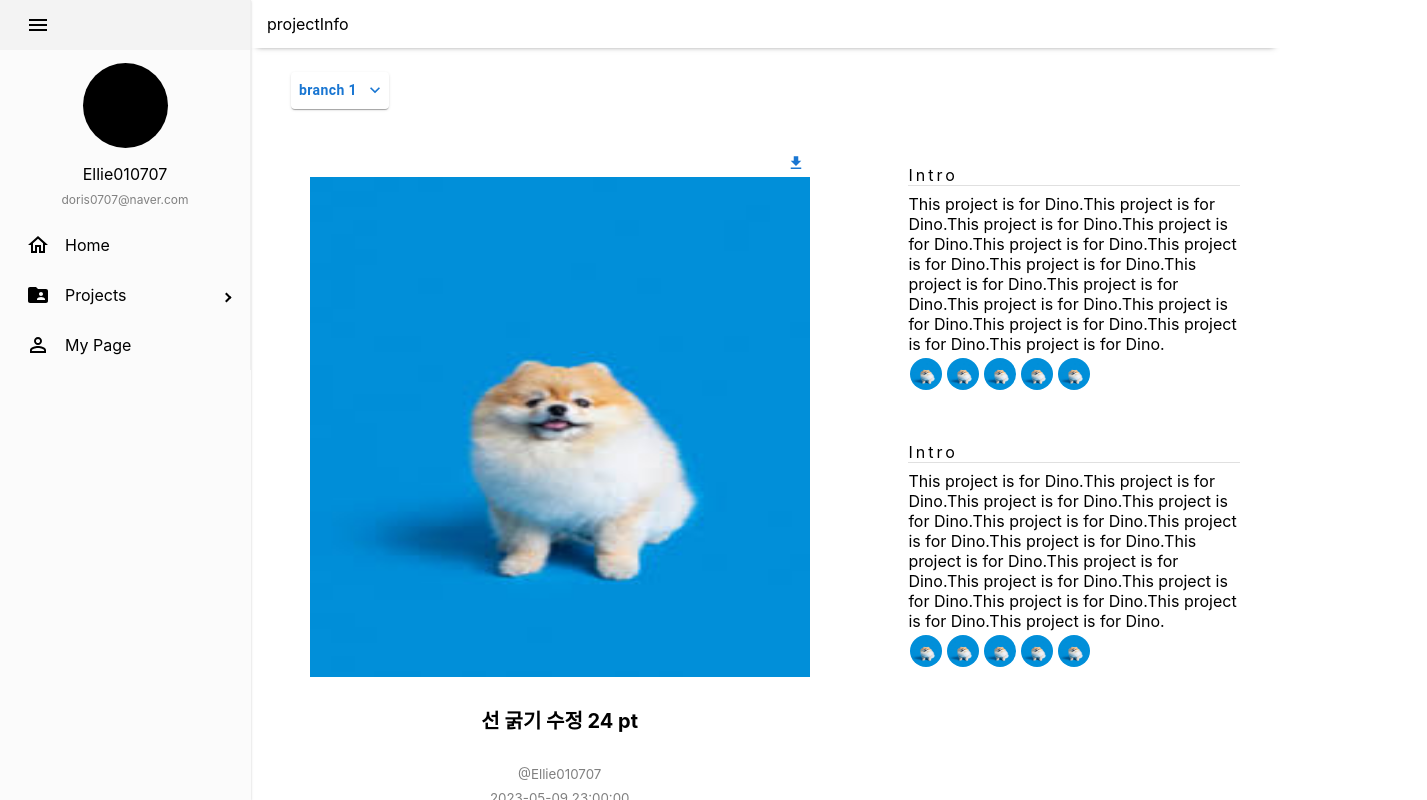
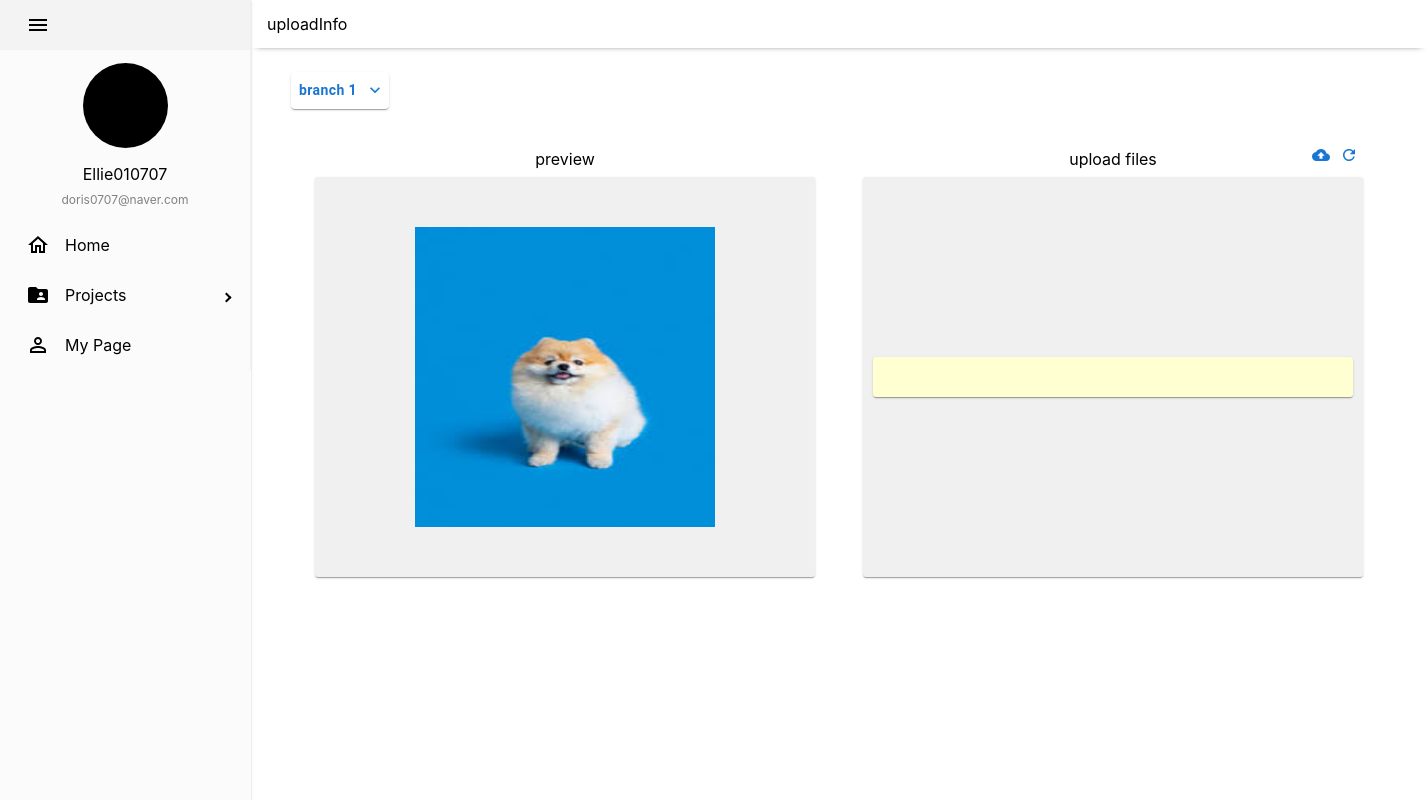
Before and after one commit to Tuk-AOK/frontend-dev, a React (Create React App) app: page / in a window 1280 px wide. Shown: the whole page, 1427 px wide, since content can reach past the window. Built offline with nearby package versions, Linux system fonts and the light colour scheme.

Commit message:
feat: fileListBox 구현

```diff
--- a/src/App.tsx
+++ b/src/App.tsx
@@ -7,8 +7,8 @@ import UploadPage from "./pages/uploadPage";
 function App() {
   return (
    //<MainPage/>
-   <ProjectPage/>
-   //<UploadPage/>
+   //<ProjectPage/>
+   <UploadPage/>
   );
 }
 
--- a/src/components/common/box/contentBox/index.ts
+++ /dev/null
@@ -1 +0,0 @@
-export {default} from "./contentBox";
--- a/src/components/common/box/fileBox/fileBox.tsx
+++ b/src/components/common/box/fileBox/fileBox.tsx
@@ -1,10 +1,48 @@
 import { Box } from "@mui/material";
 import React from "react";
+import UploadButton from "../../button/uploadButton/uploadButton";
+import RefreshButton from "../../button/refreshButton/refreshButton";
 
-export default function FileBox(){
-    return(
-        <Box>
-            is fileBox
+export default function FileBox() {
+  return (
+    <Box
+      sx={{
+        px: 3,
+        py: 1,
+      }}
+    >
+      <Box display="flex" justifyContent="space-between">
+      <Box width="56px">
         </Box>
-    );
+        <Box sx={{ py: 1, }}>upload files</Box>
+        <Box display="flex">
+        <UploadButton/>
+        <RefreshButton/>
+        </Box>
+      </Box>
+      <Box
+        display="flex"
+        alignItems="center"
+        justifyContent="center"
+        sx={{
+          width: "500px",
+          height: "400px",
+          borderRadius: "3px",
+          boxShadow: 1,
+          backgroundColor: "#F0F0F0",
+
+        }}
+      >
+        <Box sx={{
+          width: "480px",
+          height: "40px",
+          borderRadius: "3px",
+          boxShadow: 1,
+          backgroundColor: "#FFFFD2",
+        }}>
+
+        </Box>
+      </Box>
+    </Box>
+  );
 }
--- /dev/null
+++ b/src/components/common/box/previewBox/index.ts
@@ -0,0 +1 @@
+export {default} from "./previewBox";
--- /dev/null
+++ b/src/components/common/box/previewBox/previewBox.tsx
@@ -0,0 +1,30 @@
+import { Box } from "@mui/material";
+import React from "react";
+
+export default function PreviewBox() {
+  return (
+    <Box
+      sx={{
+        px: 3,
+        py: 1,
+      }}
+      textAlign="center"
+    >
+      <Box sx={{ py: 1 }}>preview</Box>
+      <Box
+        display="flex"
+        alignItems="center"
+        justifyContent="center"
+        sx={{
+          width: "500px",
+          height: "400px",
+          borderRadius: "3px",
+          boxShadow: 1,
+          backgroundColor: "#F0F0F0",
+        }}
+      >
+        <img width="300px" height="300px" src="test.jpeg" alt="test" />
+      </Box>
+    </Box>
+  );
+}
--- a/src/components/common/button/refreshButton/refreshButton.tsx
+++ b/src/components/common/button/refreshButton/refreshButton.tsx
@@ -1,10 +1,20 @@
-import { Box } from "@mui/material";
+import { Box, IconButton, Tooltip, Zoom } from "@mui/material";
 import React from "react";
+import RefreshIcon from '@mui/icons-material/Refresh';
 
 export default function RefreshButton(){
     return(
         <Box>
-            is refreshButton
-        </Box>
+        <Tooltip
+          TransitionComponent={Zoom}
+          title="refresh"
+          placement="top"
+          arrow
+        >
+          <IconButton aria-label="download" color="primary" size="small">
+            <RefreshIcon fontSize="inherit" />
+          </IconButton>
+        </Tooltip>
+      </Box>
     );
 }
--- a/src/components/common/button/uploadButton/uploadButton.tsx
+++ b/src/components/common/button/uploadButton/uploadButton.tsx
@@ -1,10 +1,20 @@
-import { Box } from "@mui/material";
+import { Box, IconButton, Tooltip, Zoom } from "@mui/material";
 import React from "react";
+import CloudUploadIcon from '@mui/icons-material/CloudUpload';
 
 export default function UploadButton(){
     return(
         <Box>
-            is uploadButton
-        </Box>
+        <Tooltip
+          TransitionComponent={Zoom}
+          title="upload"
+          placement="top"
+          arrow
+        >
+          <IconButton aria-label="download" color="primary" size="small">
+            <CloudUploadIcon fontSize="inherit" />
+          </IconButton>
+        </Tooltip>
+      </Box>
     );
 }
--- a/src/components/content/upload/upload.tsx
+++ b/src/components/content/upload/upload.tsx
@@ -1,10 +1,23 @@
 import { Box } from "@mui/material";
 import React from "react";
+import BranchButton from "../../common/button/branchButton";
+import PreviewBox from "../../common/box/previewBox/previewBox";
+import FileBox from "../../common/box/fileBox/fileBox";
 
-export default function Upload(){
-    return(
+export default function Upload() {
+  return (
+    <Box display="block">
+      <Box sx={{ px: 5, py: 3, alignItems: "center" }}>
+        <BranchButton />
+      </Box>
+      <Box display="flex" justifyContent="center" sx={{px:5}}>
         <Box>
-            is upload content
+          <PreviewBox />
         </Box>
-    );
+        <Box>
+          <FileBox />
+        </Box>
+      </Box>
+    </Box>
+  );
 }
```
Also changed, not shown: src/components/common/box/contentBox/contentBox.tsx (deleted, +0 -10 lines), src/components/common/button/downloadButton/downloadButton.tsx (+9 -5 lines).
